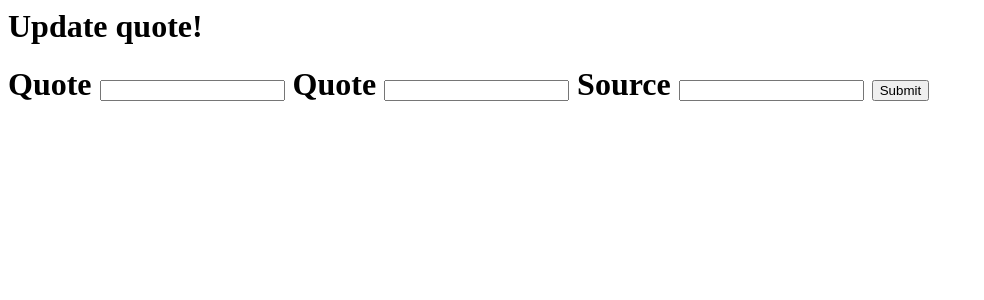
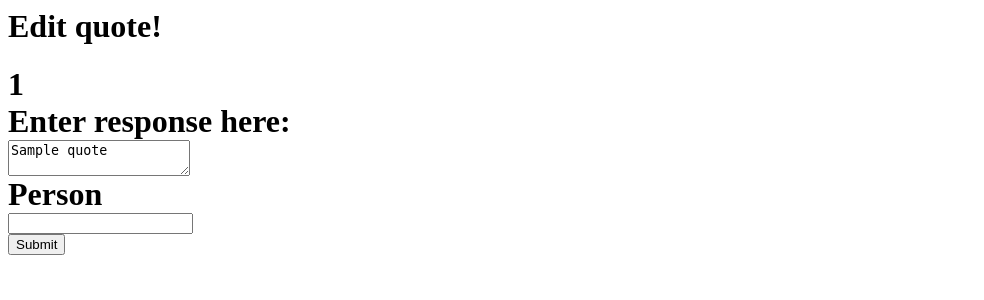
Before and after one commit to MichaelHelgesen/quote-api, a Python web app: template templates/update_quote.html in a window 1280 px wide. Shown: the top 300 px of the page, without its empty margins (0-984 px from the left). Run offline with Jinja, Linux system fonts and the light colour scheme; the template is opened without the code that fills it: most values are stand-ins (such as "Sample title", 1, 10 or a date in 2020); form fields are guessed from the names that the template uses; some libraries are stand-ins or nearby versions.

Commit message:
Add function to edit quotes

```diff
--- a/app.py
+++ b/app.py
@@ -8,6 +8,7 @@ from resources.quote import blp as QuoteBlueprint
 from resources.person import blp as PersonBlueprint
 from resources.tag import blp as TagBlueprint
 from pages.home import blp as HomeBlueprint
+from pages.edit import blp as EditBlueprint
 
 from flask_wtf import FlaskForm
 from wtforms import StringField, SubmitField
@@ -43,5 +44,6 @@ def create_app(db_url=None):
     api.register_blueprint(PersonBlueprint)
     api.register_blueprint(TagBlueprint)
     api.register_blueprint(HomeBlueprint)
+    api.register_blueprint(EditBlueprint)
     bootstrap = Bootstrap4(app)
     return app
--- a/templates/add_quote.html
+++ b/templates/add_quote.html
@@ -33,10 +33,13 @@
         {% for quote in quotes %}
             <li>
                 {{ quote.quote }}<br />
-                {{ quote.person.name }}<br />
+                <span style="color: red;">{{ quote.person.name }}</span><br />
                 {% for tag in quote.tags %}
                     <span>{{ tag.name }}</span>
                 {% endfor %}
+                <form method="GET" action="{{ url_for('Edit.EditQuote', id = quote.id)}}">
+                    <button>Rediger</button>
+                </form>
             </li>
         {% endfor %}
     </ul>
--- a/templates/update_quote.html
+++ b/templates/update_quote.html
@@ -1,14 +1,49 @@
+<html lang="en">
+  <head>
+<script
+  src="https://code.jquery.com/jquery-3.4.1.min.js"
+  integrity="sha256-CSXorXvZcTkaix6Yvo6HppcZGetbYMGWSFlBw8HfCJo="
+  crossorigin="anonymous"></script>
+<link href="https://cdnjs.cloudflare.com/ajax/libs/select2/4.0.10/css/select2.min.css" rel="stylesheet" />
+<script src="https://cdnjs.cloudflare.com/ajax/libs/select2/4.0.10/js/select2.min.js"></script>
+</head>
+    <meta charset="UTF-8">
+    <meta name="viewport" content="width=device-width, initial-scale=1.0">
+    <meta http-equiv="X-UA-Compatible" content="ie=edge">
+    <title>HTML 5 Boilerplate</title>
+  </head>
+  <body>
 {% for message in get_flashed_messages() %}
     {{ message }}
 {% endfor %}
-<h1>Update quote!<h1>
+<h1>Edit quote!<h1>
+        {{ quote.person.id }}
     <form method="POST">
         {{form.hidden_tag()}}
-        {{form.quote_id.label}}
-        {{form.quote_id()}}
-        {{form.quote.label}}
-        {{form.quote()}}
-        {{form.source.label}}
-        {{form.source()}}
+        <label for="quote">Enter response here:</label><br>
+        <textarea
+            class="form-control mx-auto w-auto"
+            autocomplete="off"
+            id="quote"
+            name="quote" placeholder="Update Quote"
+            >{{quote.quote}}</textarea><br />
+        {{form.person_id.label}}<br />
+        {{form.person_id(class_="js-person-multiple")}}<br />
         {{form.submit()}}
     </form>
+<script>
+$(document).ready(function() {
+    $('.js-example-basic-multiple').select2({
+        placeholder: "Velg en kategori",
+        tags: true,
+        tokenSeparators: [',', ' ']
+    });
+    $('.js-person-multiple').select2({
+        placeholder: "Velg sitatgiver",
+        tags: true,
+        maximumSelectionLength: 1
+    });
+});
+                </script>
+  </body>
+</html>
```
Also changed, not shown: pages/edit.py (added, +61 -0 lines).
